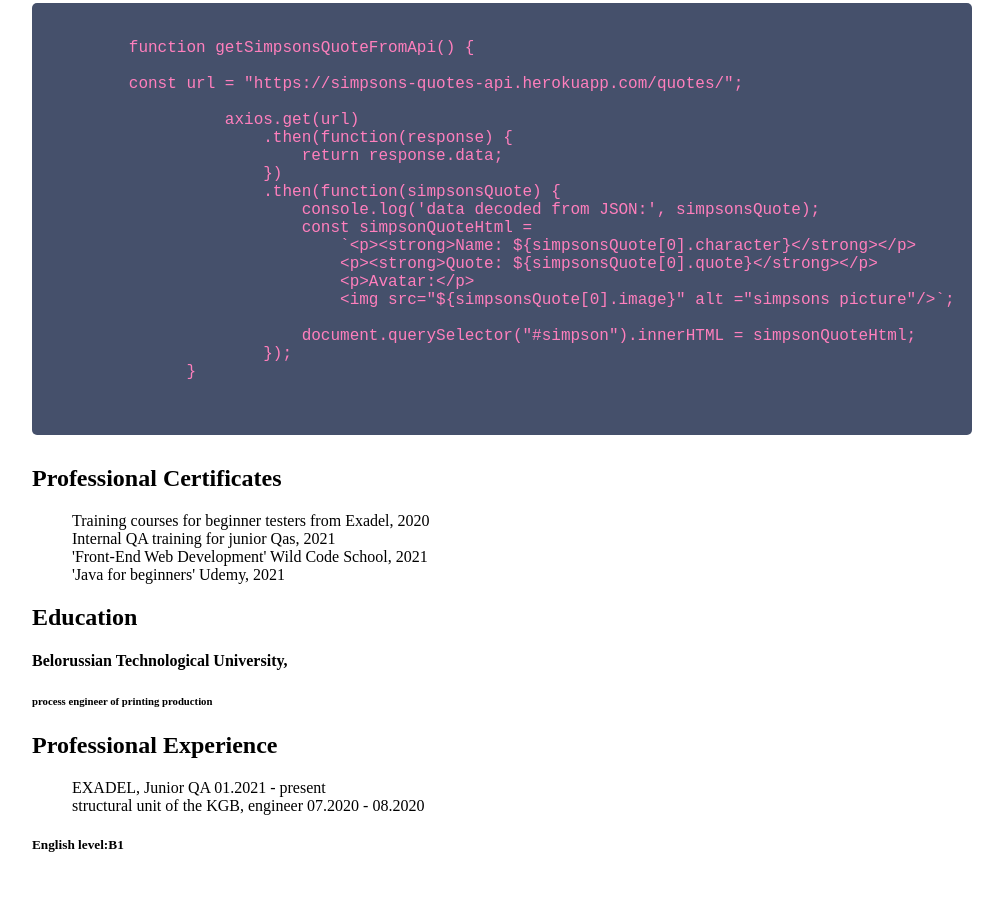
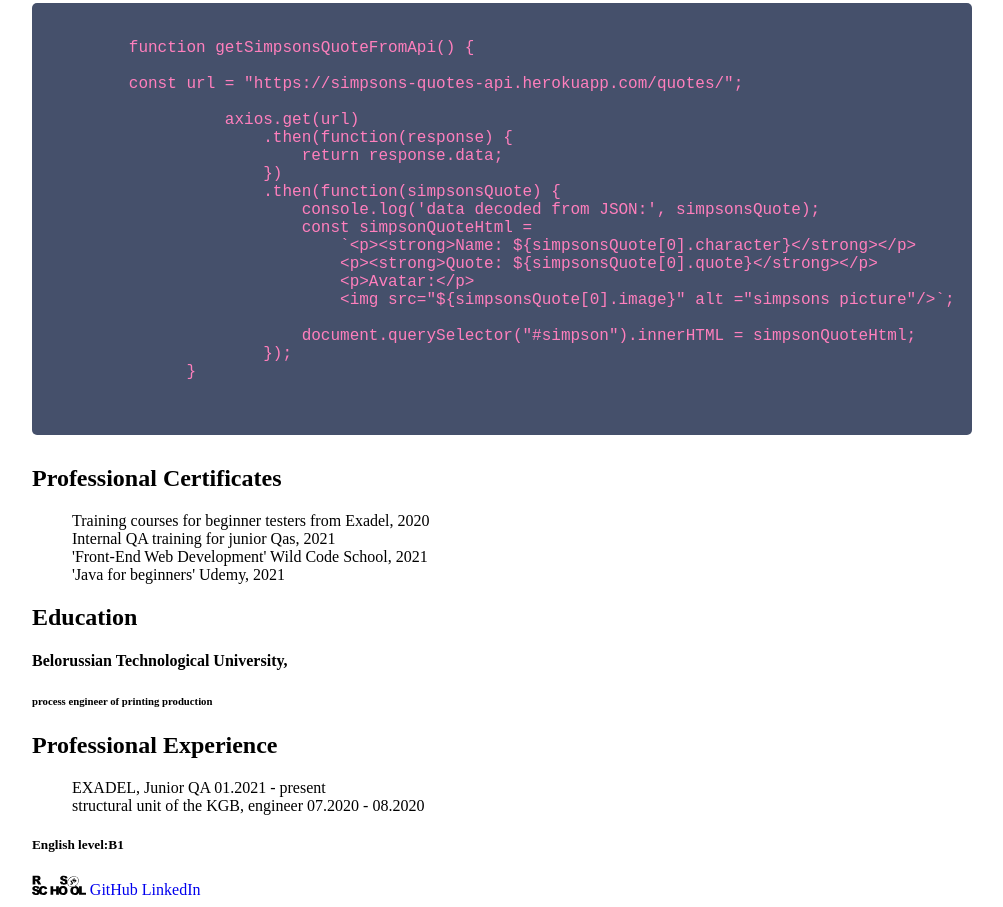
Before and after one commit to gortatka/rsschool-cv, a plain HTML site: page index.html in a window 1280 px wide. Shown: the part 986-1893 px from the top of the page, without its empty margins (8-1011 px from the left). Before the commit the page ends 1861 px from the top, so only its background shows below. Drawn offline with Linux system fonts and the light colour scheme.

Commit message:
feat: add footer

```diff
--- a/index.html
+++ b/index.html
@@ -100,6 +100,11 @@
             </ul>
         </section>
         <h5>English level:B1</h5>
+        <footer>
+            <a href="https://rs.school/js/"><img src="asserts/rs_school_js.svg" alt="logo"></a>
+            <a href="https://github.com/gortatka">GitHub</a>
+            <a href="https://www.linkedin.com/in/tatsiana-horbatsevich/">LinkedIn</a>
+        </footer>
     </div>
 </body>
 
```
Also changed, not shown: asserts/rs_school_js.svg (added).
